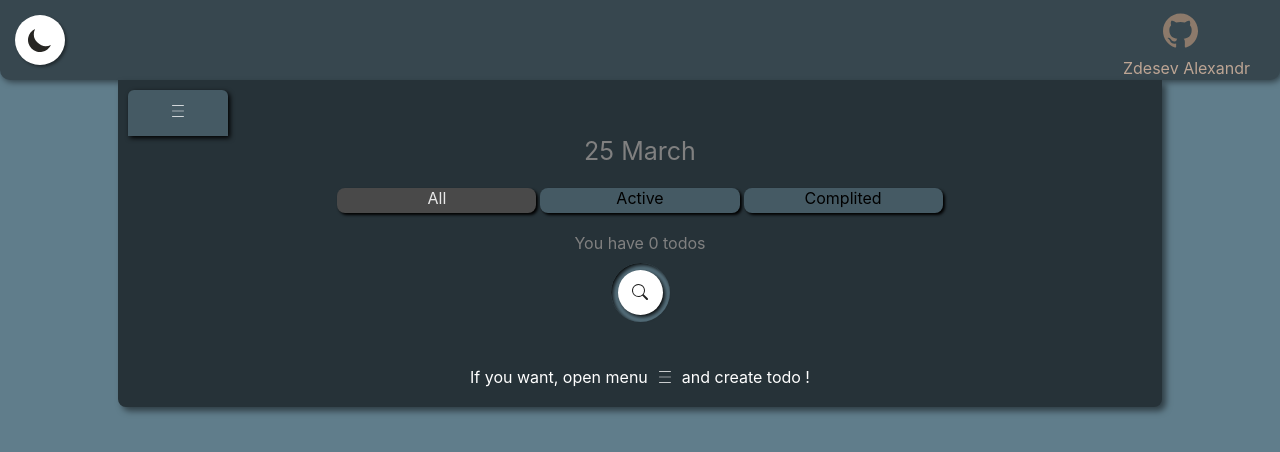
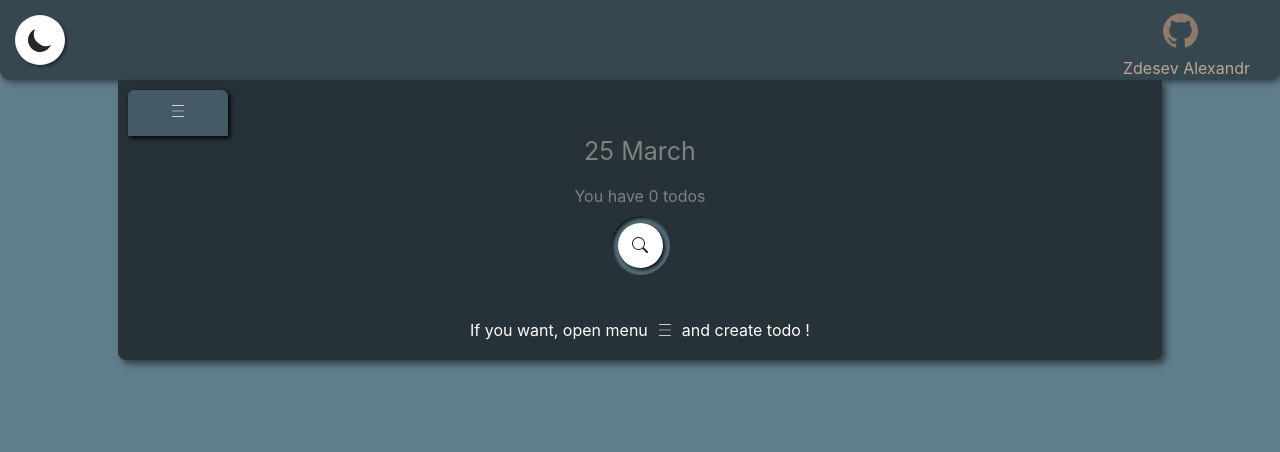
Before and after one commit to AlexZdesev90/todolist, a React (Create React App) app: page / in a window 1280 px wide. Shown: the top 452 px of the page. Built offline with nearby package versions, Linux system fonts and the light colour scheme.

Commit message:
add setup box

```diff
--- a/package.json
+++ b/package.json
@@ -2,7 +2,6 @@
   "name": "todo",
   "version": "0.1.0",
   "private": true,
-  "homepage": "https://alexzdesev90.github.io/todolist/",
   "dependencies": {
     "@testing-library/jest-dom": "^5.16.5",
     "@testing-library/react": "^13.4.0",
--- a/src/components/Box/Box.jsx
+++ b/src/components/Box/Box.jsx
@@ -17,8 +17,10 @@ export class Box extends Component {
 
   render() {
     const { activeIndex } = this.state;
+    const { items } = this.props;
     return (
       <BoxRender
+        items={items}
         activeIndex={activeIndex}
         boxes={this.boxes}
         activeHandlier={this.activeHandlier}
--- a/src/components/Box/BoxRender.jsx
+++ b/src/components/Box/BoxRender.jsx
@@ -2,17 +2,20 @@ import React from 'react';
 import classes from '../Box/Box.module.css';
 
 function BoxRender(props) {
-  const { activeIndex, boxes, activeHandlier } = props;
+  const { items, activeIndex, boxes, activeHandlier } = props;
+  if( items.length === 0 ) {
+    return null;
+  }
   return (
     <div className={classes.wrapper}>
       {boxes.map((box, indx) => (
-        <div
+        <button
           key={box}
           onClick={() => activeHandlier(indx)}
           className={[classes.item, `${indx === activeIndex ? classes.active : ''}`].join(' ')}
         >
           {box}
-        </div>
+        </button>
       ))}
     </div>
   );
--- a/src/components/DropDown/DropDown.module.css
+++ b/src/components/DropDown/DropDown.module.css
@@ -1,6 +1,7 @@
 .dropdown {
   position: relative;
   color: white;
+  width: 100px;
 }
 
 .dropdown:hover > .ul {
--- a/src/pages/Home/HomeRender.jsx
+++ b/src/pages/Home/HomeRender.jsx
@@ -37,7 +37,7 @@ export const HomeRender = ({
       <Archive showArchive={showArchive} archive={archive} isArchive={isArchive} items={items} onClickArchiveClose={onClickArchiveClose} onChangeArchive={onChangeArchive}/>
 
       {modal ? <CreateTodo onClickExit={onClickExit} items={items} setItems={addItems} /> : null}
-      <Box idHandlier={idHandlier} />
+      <Box idHandlier={idHandlier} items={init} />
       <span className={classes.lengthInfo}>You have {init.length} todos</span>
       <br />
       <Search
@@ -45,7 +45,7 @@ export const HomeRender = ({
         onChangeSearchValue={onChangeSearchValue}
         onClickDelete={onClickSearchDelete}
       />
-      {items.length > 0 ? (
+      {items && items.length > 0 ? (
         <Items
           changeValue={changeValue}
           items={items}
```
